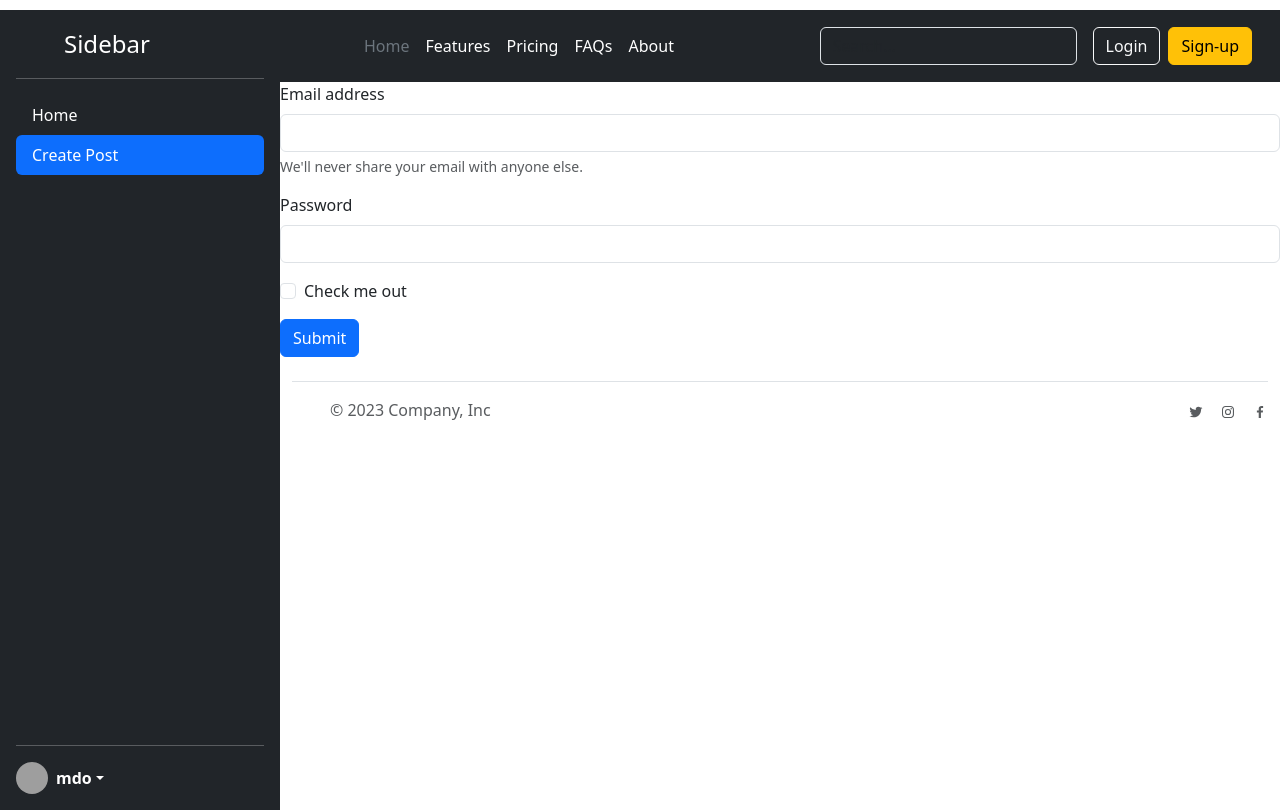
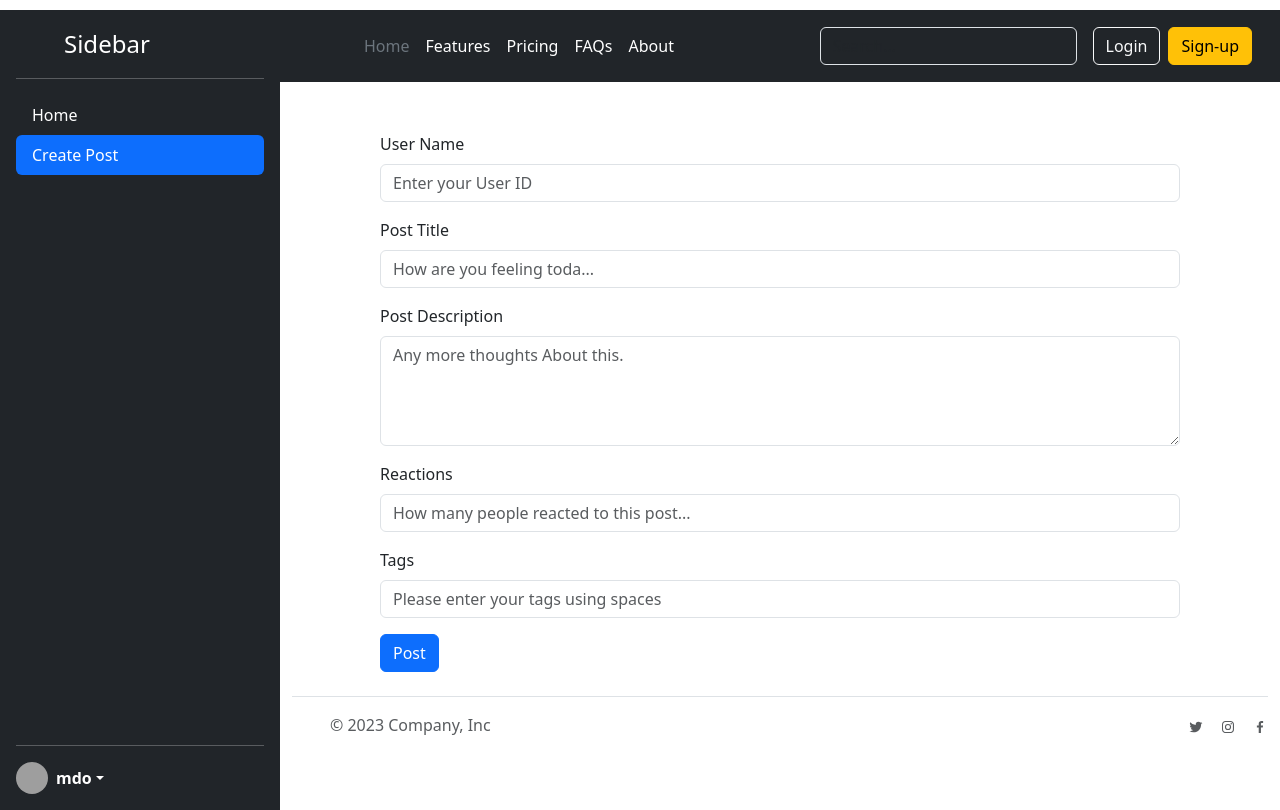
Before and after one commit to santmailo/Social-media-React, a React (Vite) app: page / in a window 1280 px wide. Both pictures are taken after a click on the link "Create Post". Built offline with nearby package versions, Linux system fonts and the light colour scheme; grey boxes are pictures that could not be loaded.

Commit message:
add post functionality created with use of useRef, useContext, useReducer

```diff
--- a/src/App.css
+++ b/src/App.css
@@ -15,10 +15,12 @@
   display: flex;
   flex-wrap: wrap;
   padding-top: 10px;
+  margin-top: 40px;
 }
 
 .post-card{
-  margin: 10px 20px;
+  margin: 20px 10px;
+
 }
 
 .social-tag{
@@ -33,3 +35,13 @@
 .social-reactions{
   margin: 10px
 }
+
+
+
+/* create post */
+
+.create-post{
+  width: 80%;
+  margin: auto;
+  margin-top: 50px;
+}
--- a/src/component/CreatePost.jsx
+++ b/src/component/CreatePost.jsx
@@ -1,22 +1,60 @@
+import { useContext, useRef } from "react";
+import { SocialMediaContext } from "../store/social-media-store";
+
+function CreatePost() {
+
+  const {handleAddPost} = useContext(SocialMediaContext);
+
+  const userIdE = useRef();
+  const titleE = useRef();
+  const descE = useRef();
+  const reactionsE = useRef();
+  const tagsE = useRef();
+
+  function handleSubmit(e){
+    e.preventDefault();
+
+    const id =  userIdE.current.value;
+    const title =  titleE.current.value;
+    const body = descE.current.value;
+    const userReaction  =  reactionsE.current.value;
+    const userId =  userIdE.current.value;
+    const tags  =  tagsE.current.value.split(" ")
+
+    handleAddPost({id, title, body, userReaction, userId, tags});
+  }
 
 
-function CreatePost() {
   return (
-    <form>
+    <form className="create-post" onSubmit={handleSubmit}>
+
     <div className="mb-3">
-      <label htmlFor="exampleInputEmail1" className="form-label">Email address</label>
-      <input type="email" className="form-control" id="exampleInputEmail1" aria-describedby="emailHelp" />
-      <div id="emailHelp" className="form-text">We'll never share your email with anyone else.</div>
+      <label htmlFor="userId" className="form-label">User Name</label>
+      <input type="text" className="form-control" id="userId"  placeholder="Enter your User ID" ref={userIdE}/>
     </div>
+
     <div className="mb-3">
-      <label htmlFor="exampleInputPassword1" className="form-label">Password</label>
-      <input type="password" className="form-control" id="exampleInputPassword1" />
+      <label htmlFor="title" className="form-label">Post Title</label>
+      <input type="text" className="form-control" id="title"  placeholder="How are you feeling toda..." ref={titleE}/>
     </div>
-    <div className="mb-3 form-check">
-      <input type="checkbox" className="form-check-input" id="exampleCheck1" />
-      <label className="form-check-label" htmlFor="exampleCheck1">Check me out</label>
+
+    <div className="mb-3">
+      <label htmlFor="desc" className="form-label">Post Description</label>
+      <textarea type="text" className="form-control" id="desc"  placeholder="Any more thoughts About this." rows={4}  ref={descE}/>
     </div>
-    <button type="submit" className="btn btn-primary">Submit</button>
+
+    <div className="mb-3">
+      <label htmlFor="reactions" className="form-label">Reactions</label>
+      <input type="text" className="form-control" id="reactions"  placeholder="How many people reacted to this post..." ref={reactionsE}/>
+    </div>
+
+
+    <div className="mb-3">
+      <label htmlFor="tags" className="form-label">Tags</label>
+      <input type="text" className="form-control" id="tags"  placeholder="Please enter your tags using spaces" ref={tagsE}/>
+    </div>
+
+    <button type="submit" className="btn btn-primary">Post</button>
   </form>
   )
 }
--- a/src/component/PostList.jsx
+++ b/src/component/PostList.jsx
@@ -9,7 +9,7 @@ function PostList() {
     <div className='posts-container-'>
       {
         postList.map((item) => {
-          return <Post key={item.userId} itemObj={item} />
+          return <Post key={item.id} itemObj={item} />
         })
       }
     </div>
--- a/src/store/social-media-store.jsx
+++ b/src/store/social-media-store.jsx
@@ -8,11 +8,11 @@ export let SocialMediaContext = createContext({
 
 function reducer(currState, action) {
   let postList = currState;
-  // if(action.type == "ADD_POST"){
+  if(action.type == "ADD_POST"){
+    postList = [...currState, action.payload.newPost]
+  }
 
-  // }
-
-  if(action.type == "DELETE_POST"){
+  else if(action.type == "DELETE_POST"){
     postList = currState.filter((post) => post.id!==action.payload.postId)
   }
 
@@ -25,9 +25,13 @@ export function SocialMediaProvider({children}) {
   let [postList, dispatchPostList] = useReducer(reducer, SAMPLE_POST);
 
   function handleAddPost(newPost) {
+
+    console.log(newPost);
     let addPostAction = {
       type : "ADD_POST",
-      payload: newPost
+      payload: {
+        newPost
+      }
     }
 
     dispatchPostList(addPostAction);
```
